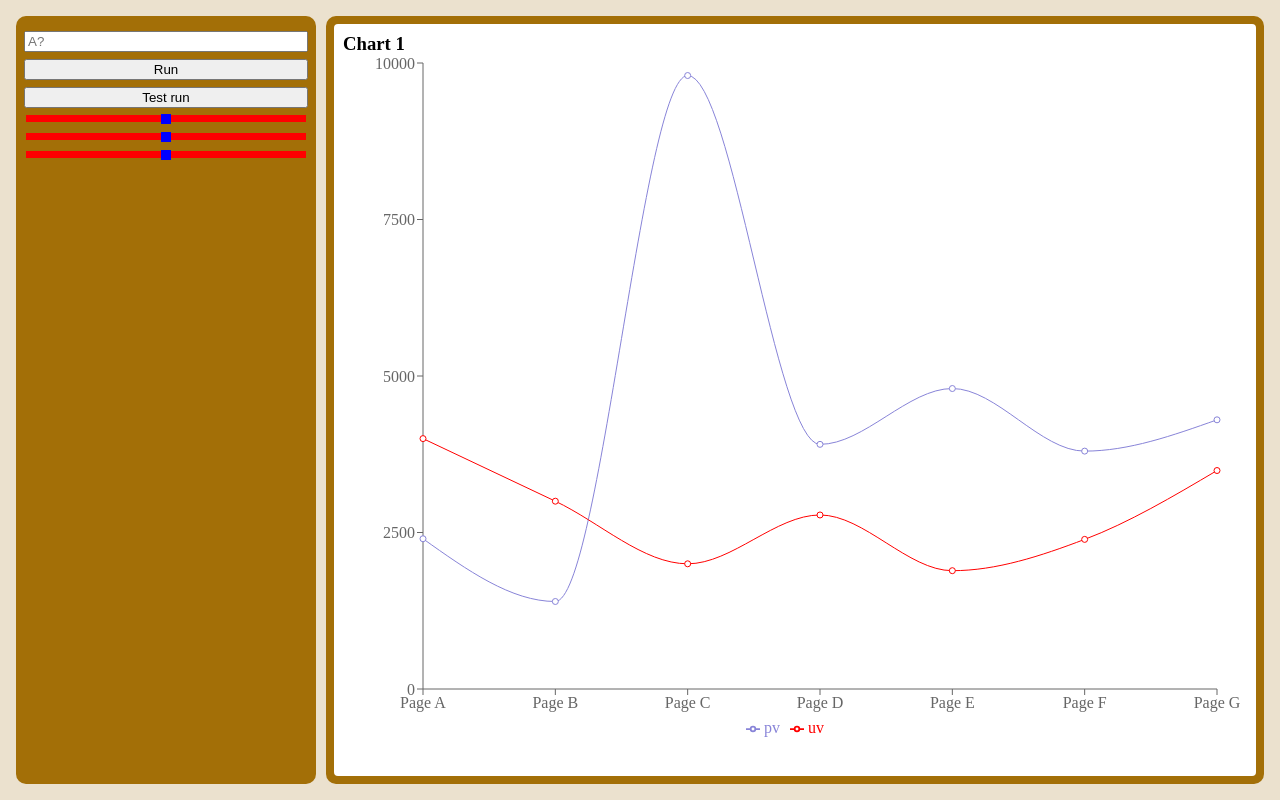
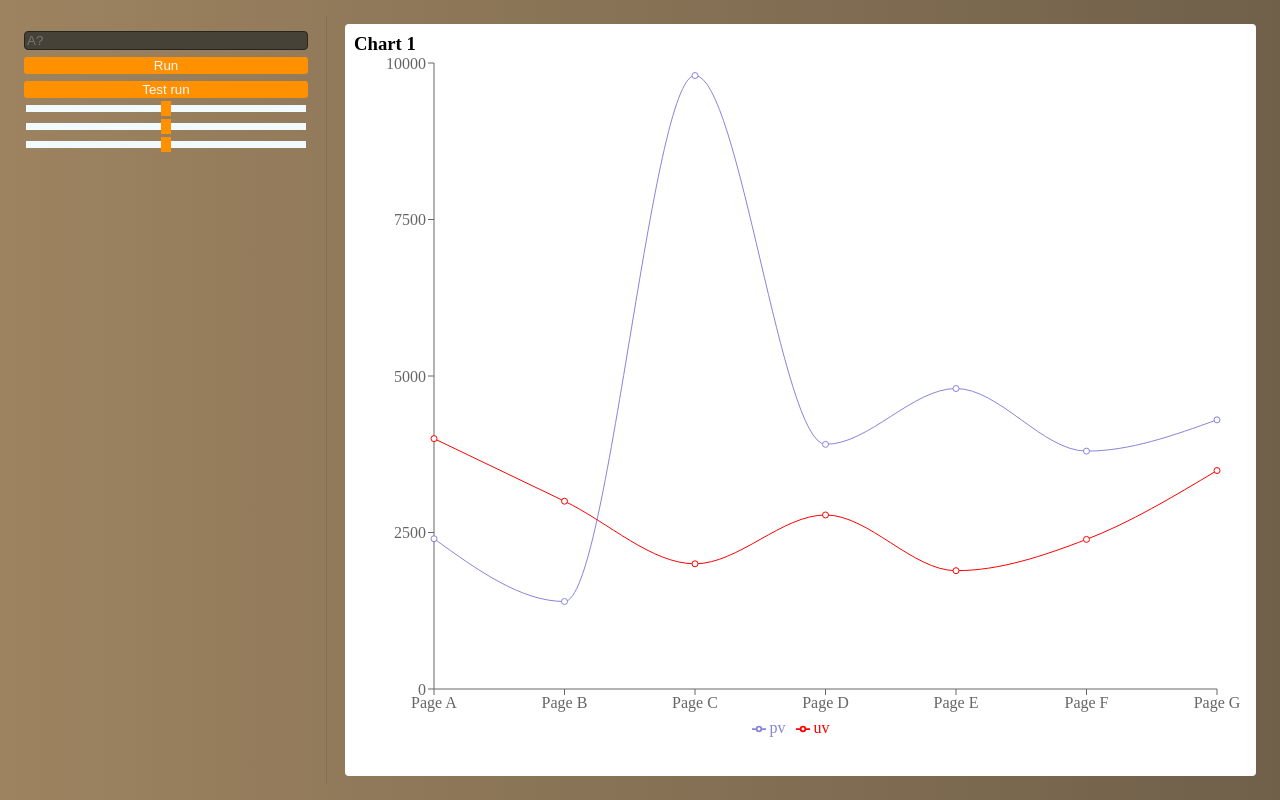
Before and after one commit to savukhin/super-burner-handler, a React app in the folder application/react/: page / in a window 1280 px wide. Built offline with nearby package versions, Linux system fonts and the light colour scheme.

Commit message:
Updated styles

```diff
--- a/application/react/src/app.scss
+++ b/application/react/src/app.scss
@@ -3,7 +3,8 @@
 
 body {
     display: flex;
-    background-color: $bg-color-light;
+    // background-color: $bg-color-light;
+    background: linear-gradient(-90deg, $bg-color-light 0%, $bg-color-light-2 100%);
     margin: 0;
     padding: $body-padding;
     height: calc(100vh - 2 * $body-padding);
@@ -18,19 +19,24 @@ body {
 #app {
     display: grid;
     gap: 10px;
-    grid-template-columns: var(--options-width) auto;
+    grid-template-columns: var(--options-width) 1px auto;
     height: 100%;
-
-    background-color: $bg-color-light;
 }
 
 #block-dividers {
     cursor: row-resize;
 }
 
+#divider {
+    background-color: black;
+    height: 100%;
+    width: 100%;
+    opacity: 10%;
+}
+
 .block {
     border-radius: 10px;
-    background-color: $block-color;
+    // background-color: $block-color;
     overflow: overlay;
     padding: $block-padding;
 }
--- a/application/react/src/app.tsx
+++ b/application/react/src/app.tsx
@@ -11,6 +11,7 @@ export function App(props: { client: BaseClient }) {
             <div id="options" className="block">
                 <OptionsView client={ props.client }/>
             </div>
+            <div id="divider"></div>
             <div id="charts" className="block">
                 <ChartsView client={ props.client }/>
             </div>
--- a/application/react/src/components/slider/slider.scss
+++ b/application/react/src/components/slider/slider.scss
@@ -1,12 +1,19 @@
+@import '../../scss exports/colors';
+
 input[type='range'] {
-    -webkit-appearance: none !important;
-    background:red;
+    -webkit-appearance: none ;
+    background: $text-color-light;
     height:7px;
+    cursor: pointer;
 }
 
 input[type='range']::-webkit-slider-thumb {
-    -webkit-appearance: none !important;
-    background:blue;
-    height:10px;
+    -webkit-appearance: none ;
+    background: $btn-color;
+    height:15px;
     width:10px;
 }
+
+input[type='range']:hover {
+    background-color: $bg-color-dark;
+}
--- a/application/react/src/scss exports/colors.scss
+++ b/application/react/src/scss exports/colors.scss
@@ -1,7 +1,20 @@
+// $main-color: #EB7F13;
+// $bg-color-light: #EBE1CE;
+// $bg-color-dark:#523703;
+// $block-color: #A36F07;
+// $main-text-color: #574727;
+
 $main-color: #EB7F13;
-$bg-color-light: #EBE1CE;
-$bg-color-dark:#523703;
+$bg-color-light: #70604A;
+$bg-color-light-2: #9d8360;
+$bg-color-dark:#474238;
+$bg-color-dark-2:#272521;
 $block-color: #A36F07;
 $main-text-color: #574727;
+
+$text-color-light: #F0FAFF;
+$btn-color: #FF9100;
+$btn-color-hover: #f1ad53;
+
 $text-color: black;
 $warning-color: #dd1212;
--- a/application/react/src/views/OptionsView/OptionsView.scss
+++ b/application/react/src/views/OptionsView/OptionsView.scss
@@ -1,3 +1,5 @@
+@import '../../scss exports/colors';
+
 input {
     width: fill-available;
     width: -webkit-fill-available;
@@ -5,6 +7,28 @@ input {
     margin-top: 7px;
 }
 
+input[type='text'] {
+    background-color: $bg-color-dark;
+    border-radius: 4px;
+    border: solid 1px $bg-color-dark-2;
+}
+input[type='text']:focus {
+    border: solid 1px $btn-color;
+    outline: 0;
+}
+
 .btn {
     cursor: pointer;
+    background-color: $btn-color;
+    border-radius: 3px;
+    border: none;
+    color: $text-color-light;
 }
+
+.btn:hover {
+    cursor: pointer;
+    background-color: $btn-color-hover;
+    border-radius: 3px;
+    border: none;
+    color: $text-color-light;
+}
--- a/application/react/src/views/OptionsView/OptionsView.tsx
+++ b/application/react/src/views/OptionsView/OptionsView.tsx
@@ -7,7 +7,7 @@ import './OptionsView.scss'
 export function OptionsView(props: { client: BaseClient }) {
     return (
         <div>
-            <input placeholder="A?"></input>
+            <input className="text-input" type="text" placeholder="A?"></input>
             <input type="button" className="btn" value="Run"></input>
             <input type="button" className="btn" value="Test run"></input>
             <div id="sliders">
```
Also changed, not shown: application/react/src/components/chart/chart.tsx (added, +7 -0 lines), application/react/src/components/chart/chart.scss (added).
